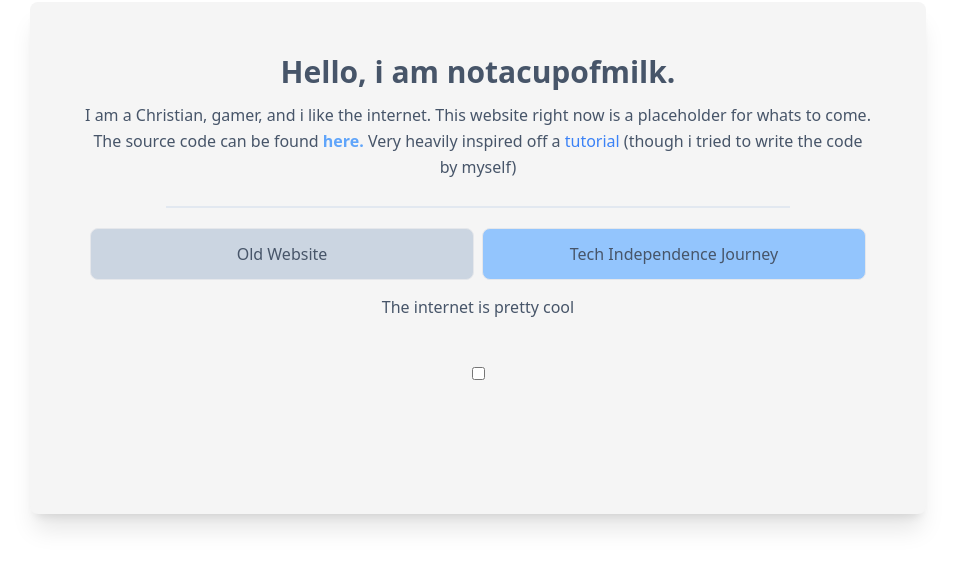
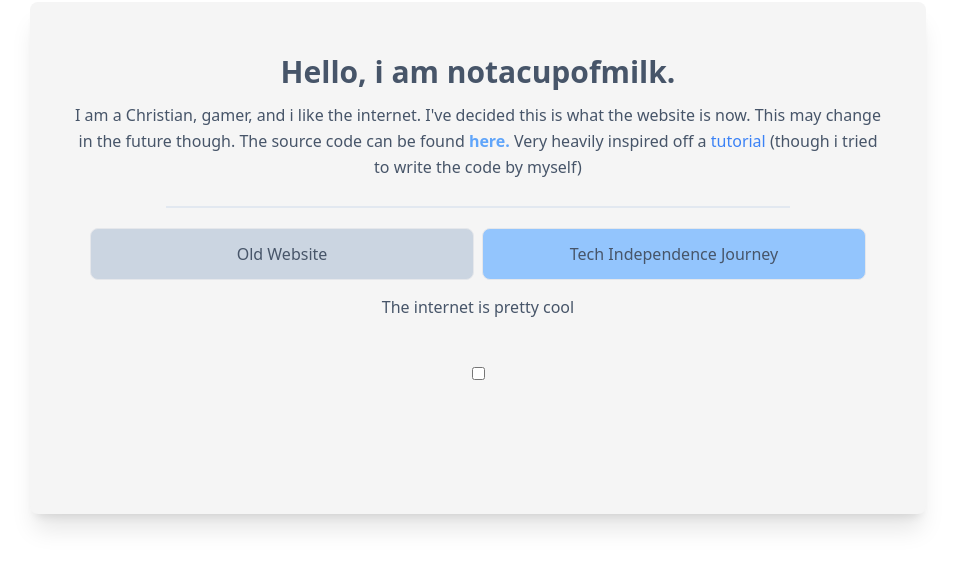
Before and after one commit to notatree2/mywebsite2, a Vue app: page / in a window 1280 px wide. Shown: the part 142-710 px from the top of the page, without its empty margins (162-1117 px from the left). Built offline with nearby package versions, Linux system fonts and the light colour scheme.

Commit message:
decided this is the final draft because the one i was making just wasn't as good as this one

```diff
--- a/src/App.vue
+++ b/src/App.vue
@@ -64,7 +64,7 @@
 
     <div class="text-pretty text-slate-600 leading-relaxed dark:text-slate-400 tracking-normal ">
       <h1 class="font-bold text-3xl p-3 font-sans ">Hello, i am notacupofmilk.</h1>
-      <p>I am a Christian, gamer, and i like the internet. This website right now is a placeholder for whats to come. The source code can be found <a :href="source" class="font-bold text-blue-400 hover:text-blue-500 transition transition-all active:text-blue-600">here.</a>  Very heavily inspired off a <a href="https://www.youtube.com/watch?v=UHciHtsuFnw" class="text-blue-500">tutorial</a> (though i tried to write the code by myself)</p>
+      <p>I am a Christian, gamer, and i like the internet. I've decided this is what the website is now. This may change in the future though. The source code can be found <a :href="source" class="font-bold text-blue-400 hover:text-blue-500 transition transition-all active:text-blue-600">here.</a>  Very heavily inspired off a <a href="https://www.youtube.com/watch?v=UHciHtsuFnw" class="text-blue-500">tutorial</a> (though i tried to write the code by myself)</p>
       <br>
       <div class="border border-slate-200 dark:border-slate-700 mr-24 ml-24"></div>
         <div class="grid grid-cols-2 w-full rounded-xl p-5 font-medium gap-2 ">
```
